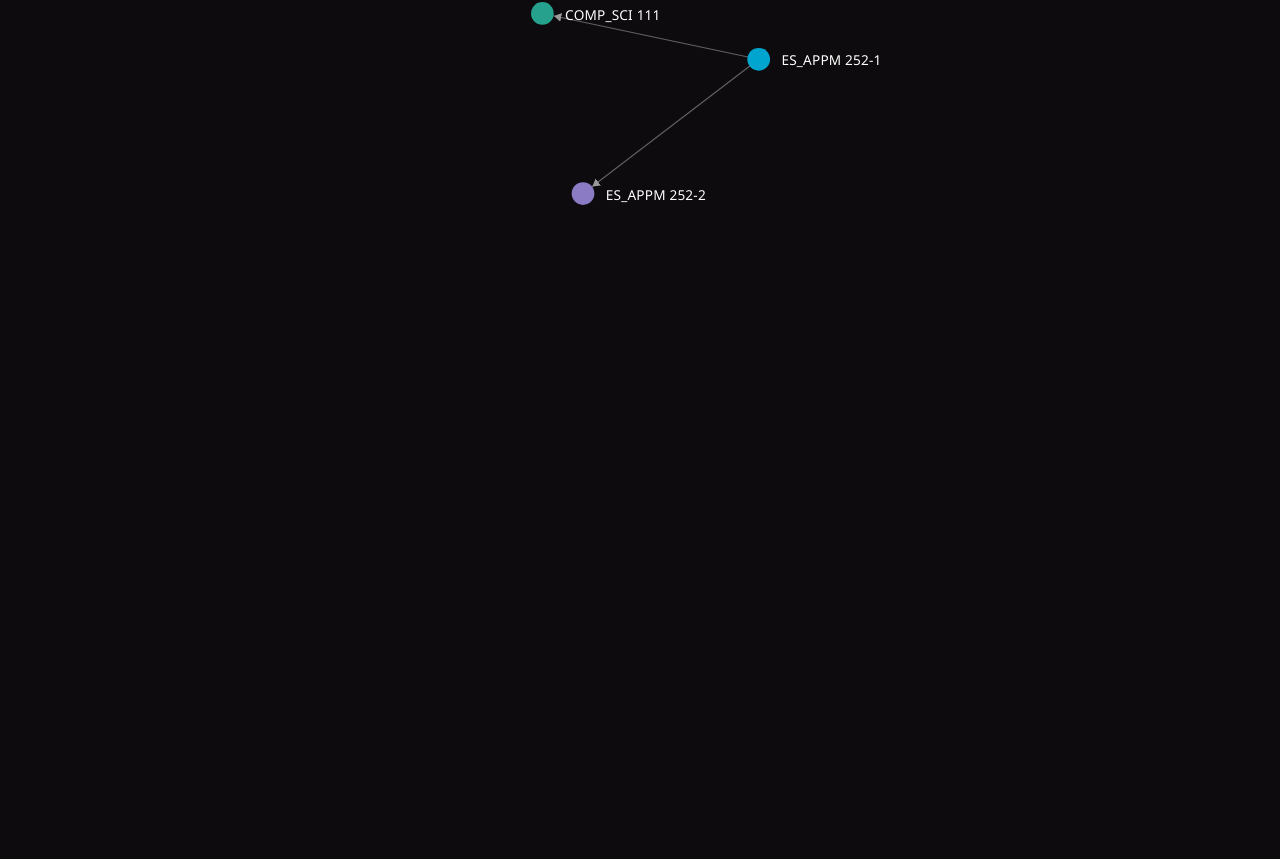
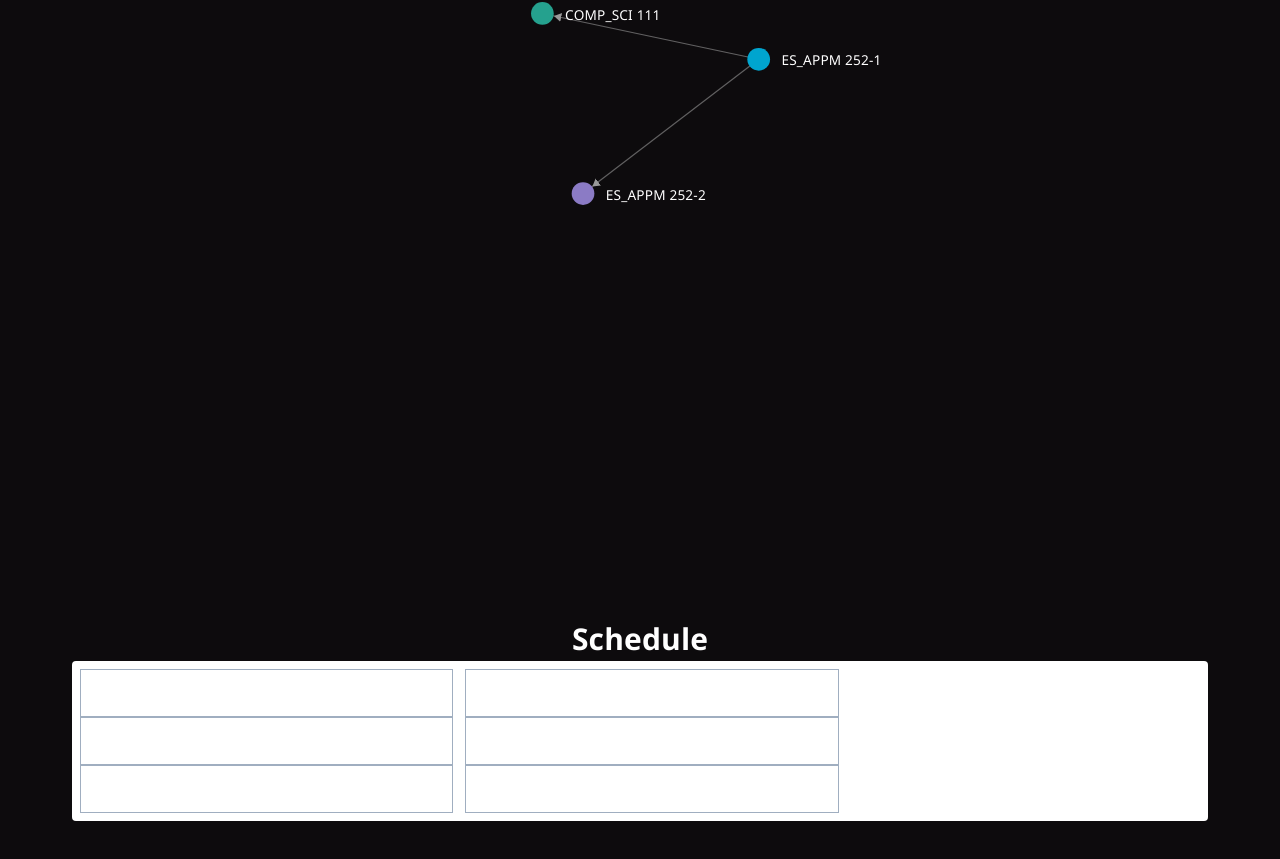
Before and after one commit to fardeemmunir/gameplan, a Next.js app: page / in a window 1280 px wide. Shown: the part 551-1410 px from the top of the page. Before the commit the page ends 1167 px from the top, so only its background shows below. Built offline with nearby package versions, Linux system fonts and the light colour scheme.

Commit message:
Make UI wrapper for schedule

```diff
--- /dev/null
+++ b/components/Schedule.jsx
@@ -0,0 +1,16 @@
+import React from "react";
+
+const Schedule = () => {
+  return (
+    <div className="w-full mb-10">
+      <p className="text-center text-3xl font-bold">Schedule</p>
+      <div className="w-full rounded bg-white p-2 flex flex-wrap">
+        {[1, 2, 3, 4, 5, 6].map(() => (
+          <div className="w-1/3 border border-gray-500 h-12 mr-3"></div>
+        ))}
+      </div>
+    </div>
+  );
+};
+
+export default Schedule;
--- a/pages/index.jsx
+++ b/pages/index.jsx
@@ -9,6 +9,7 @@ import AddClassForm from "../components/AddClassForm";
 import Store, { StoreProvider } from "../lib/store";
 import Meta from "../components/Meta";
 import Graph from "../components/graph";
+import Schedule from "../components/Schedule";
 
 const Home = () => {
   return (
@@ -23,6 +24,7 @@ const Home = () => {
         <AddClassForm />
         <Meta />
         <Graph />
+        <Schedule />
       </main>
     </StoreProvider>
   );
```
